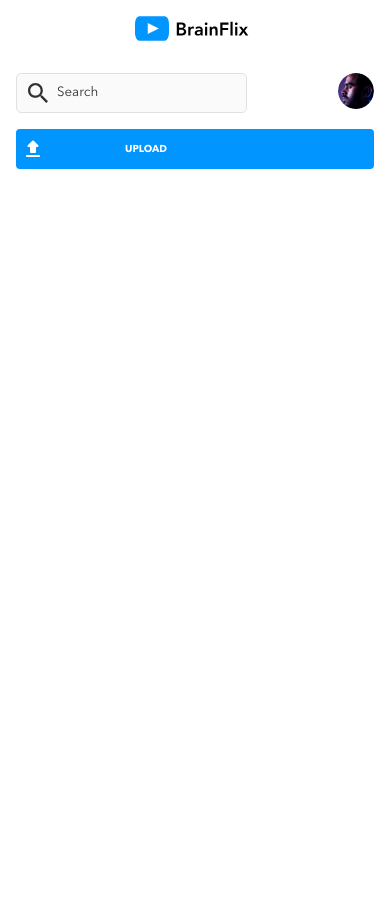
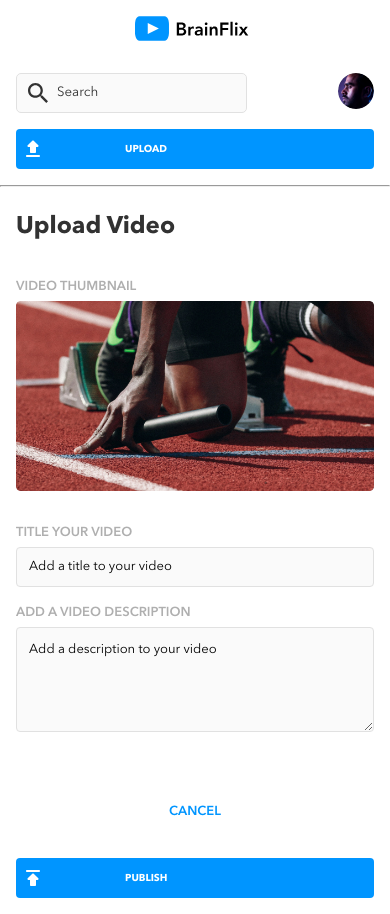
Before and after one commit to Geetha-RK/geetha-rashinkarkumar-brainflix, a React (Vite) app: page /upload in a window 390 px wide. Before the commit this address had no page. Before the commit the page ends 844 px from the top, so only its background shows below. Built offline with nearby package versions, Linux system fonts and the light colour scheme.

Commit message:
build uploads page and apply styling in mobile view

```diff
--- a/src/App.jsx
+++ b/src/App.jsx
@@ -3,6 +3,7 @@ import { BrowserRouter, Routes, Route } from 'react-router-dom';
 import Header from "./components/Header/Header";
 import VideoDisplay from "./pages/VideoDisplay";
 import NotFound from "./pages/NotFound";
+import Upload from "./pages/Upload";
 
 
 function App() {
@@ -14,7 +15,7 @@ function App() {
       <Routes>
       <Route path='/' element={ <VideoDisplay />}/>
       <Route path="/video/:id" element={<VideoDisplay />} />
-      {/* <Route path="/update" element={<Update />} /> */}
+      <Route path="/upload" element={<Upload />} />
       <Route path='/not-found' element={<NotFound />} />
       </Routes>
       </BrowserRouter>
--- a/src/components/Button/Button.jsx
+++ b/src/components/Button/Button.jsx
@@ -1,12 +1,15 @@
 import './Button.scss';
+import { Link } from "react-router-dom";
 
 export default function Button({ prop,url }){
     return(
+        <Link to={'/upload'} className="upload" >
             <div className="upload">
                 <button className='upload__button'>
                     <img className="upload__img" src={url} alt="upload-icon" />
                     {prop}
                 </button>
             </div>
+         </Link>
     );
 }
--- a/src/components/Button/Button.scss
+++ b/src/components/Button/Button.scss
@@ -5,6 +5,7 @@
     display: flex;
     flex-direction: row;
     width:100%;
+    text-decoration-line: none;
 
     @include tablet{
         max-width:9.375rem;
--- a/src/components/Header/Header.jsx
+++ b/src/components/Header/Header.jsx
@@ -7,7 +7,7 @@ import searchIcon from "../../assets/icons/search.svg";
 import avatarImage from "../../assets/images/Mohan-muruge.jpg";
 import uploadIcon from "../../assets/icons/upload.svg";
 
-import { Link } from 'react-router-dom';
+import { Link } from "react-router-dom";
 
 export default function Header() {
   return (
--- a/src/components/Nextvideolist/Nextvideolist.scss
+++ b/src/components/Nextvideolist/Nextvideolist.scss
@@ -38,6 +38,7 @@
     flex-direction: row;
     width:100%;
     padding-bottom: 1rem;
+    text-decoration-line: none;
 
     @include tablet{
         padding-bottom: 1.5rem;
--- /dev/null
+++ b/src/pages/Upload.jsx
@@ -0,0 +1,32 @@
+import "./Upload.scss";
+
+import thumbnail from '../assets/images/Upload-video-preview.jpg';
+import publish from '../assets/icons/publish.svg';
+import Button from "../components/Button/Button";
+
+export default function Upload(){
+    return(
+        <>
+         <hr className="upload-border"/>
+
+            <h1 className="uploads">Upload Video</h1>
+            <hr className="uploads-border uploads-border--modifier"/>
+
+            <div className="uploads__container1">
+                <label className="uploads__label" for="thumbnail">VIDEO THUMBNAIL</label>
+                <img className="uploads__thumbnail" name="thumbnail" src={thumbnail} alt="video-thumbnail" />
+            </div>
+            <div className="uploads__container2">
+                <label className="uploads__label" for="title">TITLE YOUR VIDEO</label>
+                <input className="uploads__title" type="text" name="title" placeholder="Add a title to your video"/>
+                <label className="uploads__label" for="description">ADD A VIDEO DESCRIPTION</label>
+                <textarea name="description" className="uploads__title uploads__title--description" placeholder="Add a description to your video"></textarea>
+            </div>
+         <hr className="uploads-border uploads-border--modifier"/>
+        <div className="uploads__container3">
+            <Button prop="PUBLISH" url={publish} />
+            <p className="uploads__cancel">CANCEL</p>
+         </div>
+        </>
+    )
+}
--- /dev/null
+++ b/src/pages/Upload.scss
@@ -0,0 +1,125 @@
+@use '../styles/partials/variables' as *;
+@use '../styles/partials/mixins' as *;
+
+.uploads-border{
+    color:$mercury;
+    height:1px;
+    width:100%;
+
+    &--modifier{
+        visibility: hidden;
+        @include tablet{
+            visibility: visible;
+            margin-left: 36px;
+            margin-right: 36px;
+            width:100%;
+        }
+        @include desktop{
+            visibility: visible;
+            margin-left: 64px;
+            margin-right: 64px;
+            width:100%;
+        }
+    }
+}
+
+.uploads{
+    @include font-style('Avenir',24px,700,32px,$brainflix-black);
+    padding:1rem;
+    padding-top: 1.5rem;
+
+    @include tablet{
+        @include font-style('Avenir',33px,700,44px,$brainflix-black);
+        padding:2.25rem;
+        padding-bottom: 1.5rem;
+    }
+    @include desktop{
+        @include font-style('Avenir',33px,700,44px,$brainflix-black);
+        padding:2.25rem 2.25rem 1.5rem 4rem;
+    }
+
+    &__container1{
+        display: flex;
+        flex-direction: column;
+        padding: 16px;
+        @include tablet{
+            padding: 36px;
+        }
+        @include desktop{
+            padding: 64px;
+        }
+    }
+
+    &__label{
+        margin-bottom: 4px;
+        @include font-style('Avenir',13px,600,20px,$silver);
+    }
+    &__thumbnail{
+        width:100%;
+        border-radius: 4px;
+    }
+    &__container2{
+        display: flex;
+        flex-direction: column;
+        padding: 16px;
+        @include tablet{
+            padding: 36px;
+        }
+        @include desktop{
+            padding: 64px;
+        }
+    }
+    &__title{
+        height:40px;
+        min-height:2.25rem;
+        padding:12px ;
+        margin-bottom: 16px;
+        background-color: $alabaster;
+        @include font-style('Avenir',13px,400,20px,$brainflix-darkblack);
+        border:1px solid $mercury;
+        border-radius: 4px;
+        &:active{
+            border:2px solid $brainflix-blue;
+          }
+
+        &::placeholder{
+            color:$brainflix-darkblack;
+          }
+
+        &:focus {
+            border: 1px solid $brainflix-black;
+            outline: none;
+          }
+
+        &.error {
+            border:1px solid $error;
+          }
+
+    }
+
+    &__title--description{
+        width: 100%;
+        min-height:2.25rem;
+        height:6.5625rem;
+    }
+    &__container3{
+        display: flex;
+        flex-direction: column;
+        padding: 16px;
+        padding-top: 0px;
+        align-items: center;
+
+        @include tablet{
+            flex-direction: row;
+            justify-content: flex-end;
+            gap:5rem;
+        }
+    }
+    &__cancel{
+        padding-top: 36px;
+        order: -1;
+        padding-bottom: 36px;
+        @include font-style('Avenir',13px,600,20px,$brainflix-blue);
+    }
+
+}
```
Lines whose indentation alone changed are shown as unchanged.
